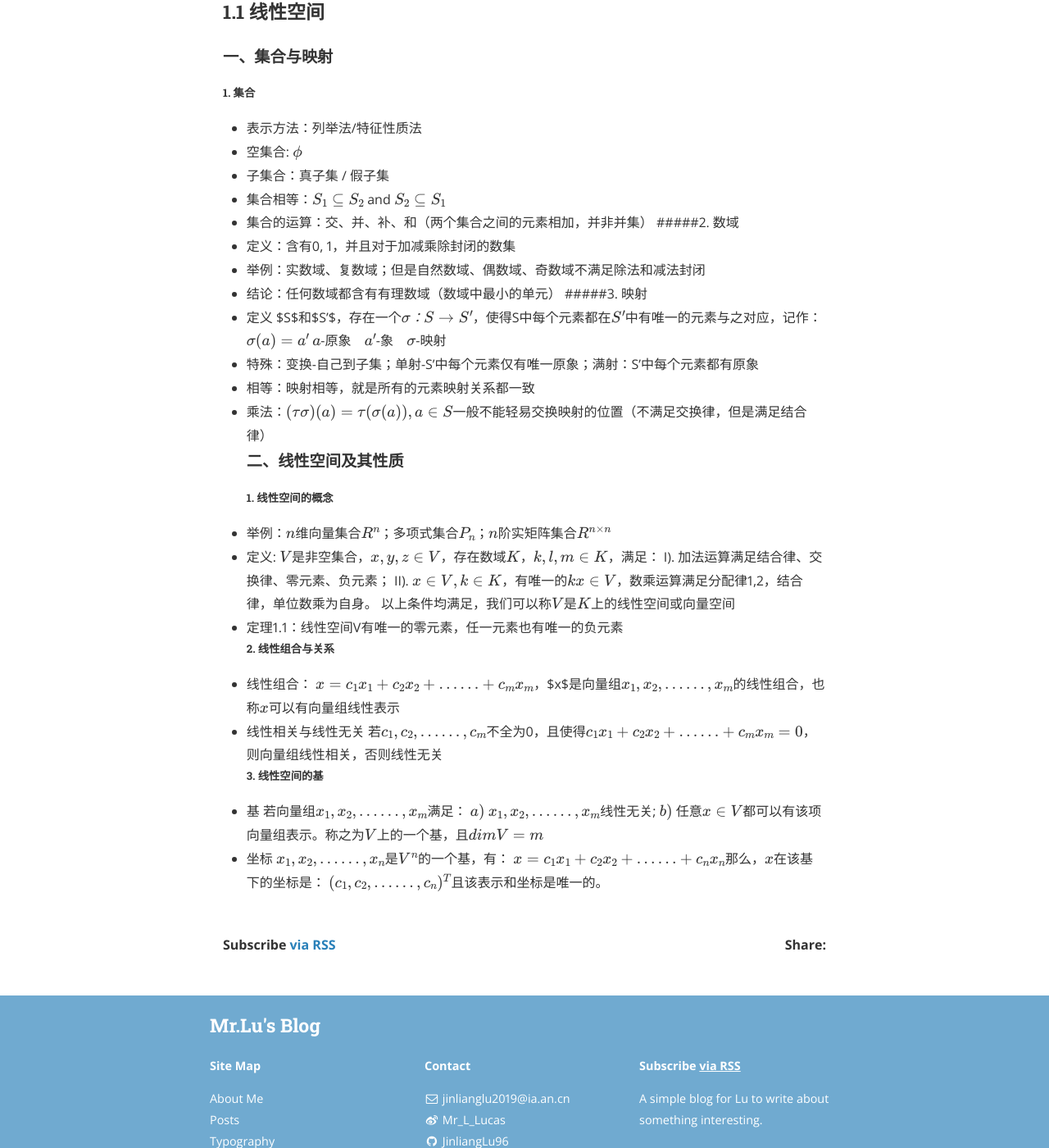
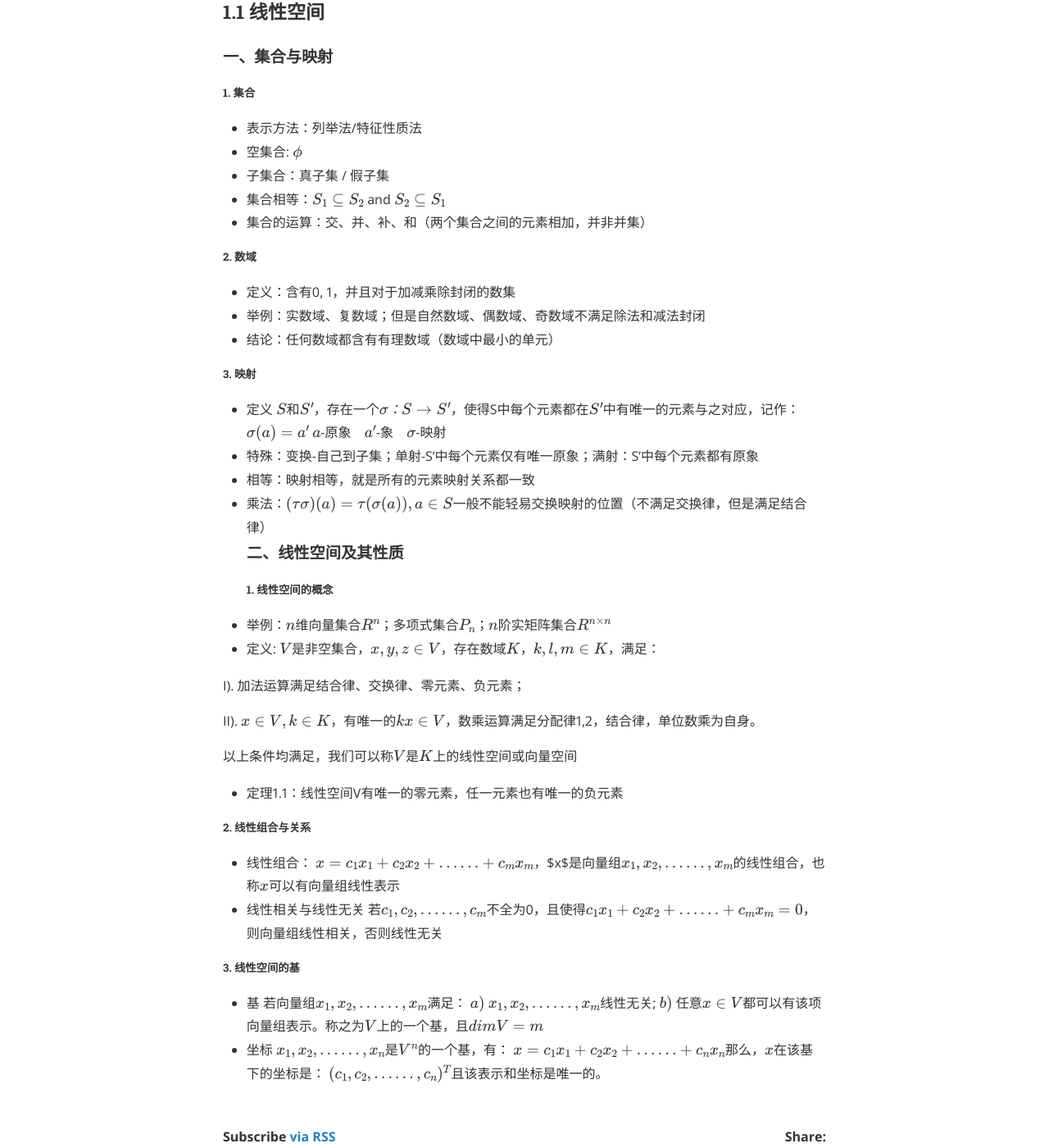
Before and after one commit to JinliangLu96/JinliangLu96.github.io, a Jekyll site: the page built from _posts/2020-02-17-矩阵论笔记.md, in a window 1280 px wide and 1400 px high, scrolled down 487 px. Shown: the whole window at 82% size. Built offline with Jekyll 4.4.1, drawn with Linux system fonts in a browser that asks for light colours; nearby versions of some CDN libraries; formulas are drawn with MathJax 3.

```diff
--- a/_posts/2020-02-17-矩阵论笔记.md
+++ b/_posts/2020-02-17-矩阵论笔记.md
@@ -18,12 +18,14 @@ categories: 矩阵论
 - 子集合：真子集 / 假子集
 - 集合相等：$$S_{1} \subseteq S_{2}$$ and $$S_{2} \subseteq S_{1}$$
 - 集合的运算：交、并、补、和（两个集合之间的元素相加，并非并集）
-#####2. 数域
+
+##### 2. 数域
 - 定义：含有0, 1，并且对于加减乘除封闭的数集
 - 举例：实数域、复数域；但是自然数域、偶数域、奇数域不满足除法和减法封闭
 - 结论：任何数域都含有有理数域（数域中最小的单元）
-#####3. 映射
-- 定义 $S$和$S'$，存在一个$$\sigma：S \rightarrow S'$$，使得S中每个元素都在$$S'$$中有唯一的元素与之对应，记作：
+
+##### 3. 映射
+- 定义 $$S$$和$$S'$$，存在一个$$\sigma：S \rightarrow S'$$，使得S中每个元素都在$$S'$$中有唯一的元素与之对应，记作：
 $$ \sigma(a) = a' $$
 $$a$$-原象  &ensp;  $$a'$$-象  &ensp;  $$\sigma$$-映射
 - 特殊：变换-自己到子集；单射-S'中每个元素仅有唯一原象；满射：S'中每个元素都有原象
@@ -34,15 +36,20 @@ $$a$$-原象  &ensp;  $$a'$$-象  &ensp;  $$\sigma$$-映射
 - 举例：$$n$$维向量集合$$R^{n}$$；多项式集合$$P_{n}$$；$$n$$阶实矩阵集合$$R^{n \times n}$$
 - 定义:
 $$V$$是非空集合，$$x, y, z \in V$$，存在数域$$K$$，$$k, l, m \in K$$，满足：
+
 I). 加法运算满足结合律、交换律、零元素、负元素；
+
 II). $$x\in V, k \in K$$，有唯一的$$kx \in V$$，数乘运算满足分配律1,2，结合律，单位数乘为自身。
+
 以上条件均满足，我们可以称$$V$$是$$K$$上的线性空间或向量空间
 - 定理1.1：线性空间V有唯一的零元素，任一元素也有唯一的负元素
+
 ##### 2. 线性组合与关系
 - 线性组合：
 $$x = c_{1}x_{1} + c_2x_2 + …… + c_mx_m$$，$x$是向量组$$x_1, x_2, …… ,x_m$$的线性组合，也称$$x$$可以有向量组线性表示
 - 线性相关与线性无关
 若$$c_1, c_2, ……, c_m$$不全为0，且使得$$c_{1}x_{1} + c_2x_2 + …… + c_mx_m=0$$，则向量组线性相关，否则线性无关
+
 ##### 3. 线性空间的基
 - 基
 若向量组$$x_1, x_2, …… ,x_m$$满足：
```
